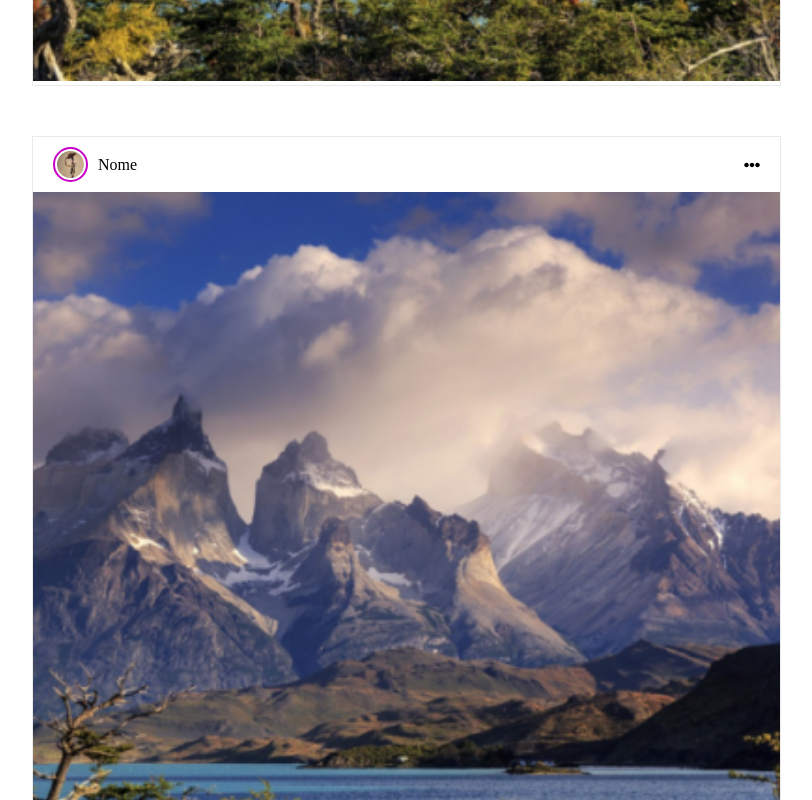
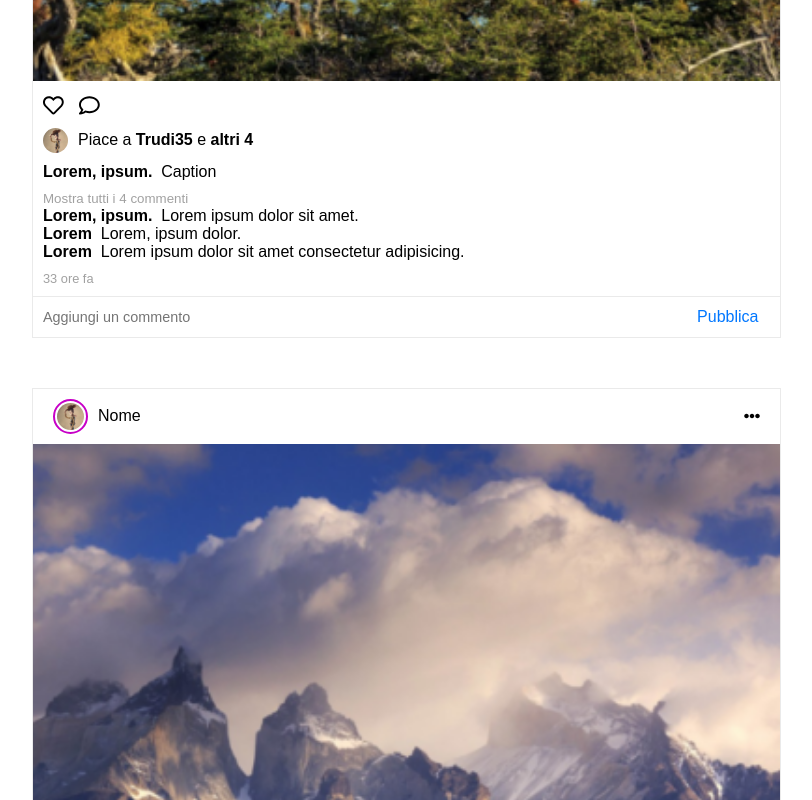
Before and after one commit to DavideDeLeonardis/vue-instagram, a Vue app: page / in a window 1280 px wide. Shown: the part 960-1760 px from the top of the page, without its empty margins (32-844 px from the left). Built offline with nearby package versions, Linux system fonts and the light colour scheme.

Commit message:
finish posts mockup

```diff
--- a/src/assets/scss/index.scss
+++ b/src/assets/scss/index.scss
@@ -9,6 +9,17 @@
 
 body {
    font-size: 100%;
+   font-family: Arial, Helvetica, sans-serif;
+}
+
+ul {
+   list-style-type: none;
+}
+
+button, input {
+   background-color: inherit;
+   border: none;
+   outline: none;
 }
 
 .container {
@@ -21,3 +32,11 @@ body {
    @include flex($align: flex-start);
    padding-top: 30px;
 }
+
+.icon {
+   cursor: pointer;
+}
+
+.bold {
+   font-weight: bold;
+}
--- a/src/assets/scss/layout/_posts.scss
+++ b/src/assets/scss/layout/_posts.scss
@@ -24,8 +24,56 @@
          }
       }
 
-      img {
+      .post-image {
          width: 100%;
+      }
+
+      .post-footer {
+         padding: 10px;
+
+         .icon {
+            font-size: 1.3em;
+            margin-right: 15px;
+         }
+
+         .container-likes {
+            @include flex($justify: flex-start, $gap: 10px);
+            margin: 10px 0;
+
+            .img-like {
+               width: 25px;
+               border-radius: 50%;
+            }
+         }
+
+         button,
+         .time {
+            color: #a1a1a1;
+            margin-top: 10px;
+         }
+
+         .time {
+            display: block;
+            font-size: 0.8em;
+         }
+      }
+
+      .input-container {
+         @include flex($justify: inherit);
+         height: 40px;
+         padding: 20px 10px;
+         border-top: 1px solid #eaeaea;
+
+         input {
+            width: 90%;
+            font-size: 0.9em;
+            border: none;
+         }
+
+         span {
+            color: rgb(0, 119, 255);
+            cursor: pointer;
+         }
       }
    }
 }
--- a/src/components/Aside/Aside.vue
+++ b/src/components/Aside/Aside.vue
@@ -21,5 +21,6 @@ export default {
 <style scoped lang="scss">
 aside {
    width: 35%;
+   padding-left: 20px;
 }
 </style>
--- a/src/components/Main/Post.vue
+++ b/src/components/Main/Post.vue
@@ -1,14 +1,55 @@
 <template>
-   <div class="post">
+   <li class="post">
       <div class="post-header">
          <div>
             <img src="../../assets/images/profile.jpg" alt="Profile image" />
             <span>Nome</span>
          </div>
-         <font-awesome-icon :icon="['fas', 'ellipsis-h']" />
+         <font-awesome-icon class="icon" :icon="['fas', 'ellipsis-h']" />
       </div>
-      <img src="../../assets/images/landscape.png" alt="Post image" />
-   </div>
+      <img
+         class="post-image"
+         src="../../assets/images/landscape.png"
+         alt="Post image"
+      />
+      <div class="post-footer">
+         <font-awesome-icon class="icon" :icon="['far', 'heart']" />
+         <font-awesome-icon class="icon" :icon="['far', 'comment']" />
+         <div class="container-likes">
+            <img
+               class="img-like"
+               src="../../assets/images/profile.jpg"
+               alt="Profile image"
+            />
+            <div>
+               Piace a <span class="bold">Trudi35</span> e
+               <span class="bold">altri 4</span>
+            </div>
+         </div>
+         <div class="caption">
+            <span class="bold">Lorem, ipsum.</span>&nbsp;
+            <span>Caption</span>
+         </div>
+         <button>Mostra tutti i 4 commenti</button>
+         <div>
+            <span class="bold">Lorem, ipsum.</span>&nbsp;
+            <span>Lorem ipsum dolor sit amet.</span>
+         </div>
+         <div>
+            <span class="bold">Lorem</span>&nbsp;
+            <span>Lorem, ipsum dolor.</span>
+         </div>
+         <div>
+            <span class="bold">Lorem</span>&nbsp;
+            <span>Lorem ipsum dolor sit amet consectetur adipisicing.</span>
+         </div>
+         <span class="time">33 ore fa</span>
+      </div>
+      <div class="input-container">
+         <input type="text" placeholder="Aggiungi un commento" />
+         <span>Pubblica</span>
+      </div>
+   </li>
 </template>
 
 <script>
--- a/src/components/Main/Posts.vue
+++ b/src/components/Main/Posts.vue
@@ -1,11 +1,11 @@
 <template>
-   <div class="posts">
+   <ul class="posts">
       <Post />
       <Post />
       <Post />
       <Post />
       <Post />
-   </div>
+   </ul>
 </template>
 
 <script>
--- a/src/components/Main/Storie.vue
+++ b/src/components/Main/Storie.vue
@@ -1,8 +1,8 @@
 <template>
-   <div class="storie">
+   <li class="storie">
       <img src="../../assets/images/profile.jpg" alt="Storie image" />
       <span>Nome</span>
-   </div>
+   </li>
 </template>
 
 <script>
--- a/src/components/Main/Stories.vue
+++ b/src/components/Main/Stories.vue
@@ -1,5 +1,5 @@
 <template>
-   <div class="stories">
+   <ul class="stories">
       <Storie />
       <Storie />
       <Storie />
@@ -13,7 +13,7 @@
       <Storie />
       <Storie />
       <Storie />
-   </div>
+   </ul>
 </template>
 
 <script>
--- a/src/components/Nav.vue
+++ b/src/components/Nav.vue
@@ -3,8 +3,8 @@
       <img src="../assets/images/logo.png" alt="boolgram logo" />
       <input type="text" placeholder="Cerca" name="cerca" id="cerca" />
       <div class="nav-right">
-         <font-awesome-icon :icon="['far', 'heart']" />
-         <font-awesome-icon :icon="['fas', 'home']" />
+         <font-awesome-icon class="icon" :icon="['far', 'heart']" />
+         <font-awesome-icon class="icon" :icon="['fas', 'home']" />
          <img src="../assets/images/profile.jpg" alt="profile image" />
       </div>
    </nav>
--- a/src/main.js
+++ b/src/main.js
@@ -3,10 +3,10 @@ import App from './App.vue'
 
 import { library } from '@fortawesome/fontawesome-svg-core';
 import { FontAwesomeIcon } from '@fortawesome/vue-fontawesome';
-import { fas, faHome, faEllipsisH } from '@fortawesome/free-solid-svg-icons';
+import { fas, faHome, faEllipsisH, faComment } from '@fortawesome/free-solid-svg-icons';
 import { far, faHeart } from '@fortawesome/free-regular-svg-icons';
 
-library.add(fas, far, faHeart, faHome, faEllipsisH);
+library.add(fas, far, faHeart, faHome, faEllipsisH, faComment);
 Vue.component('font-awesome-icon', FontAwesomeIcon);
 
 Vue.config.productionTip = false
```
